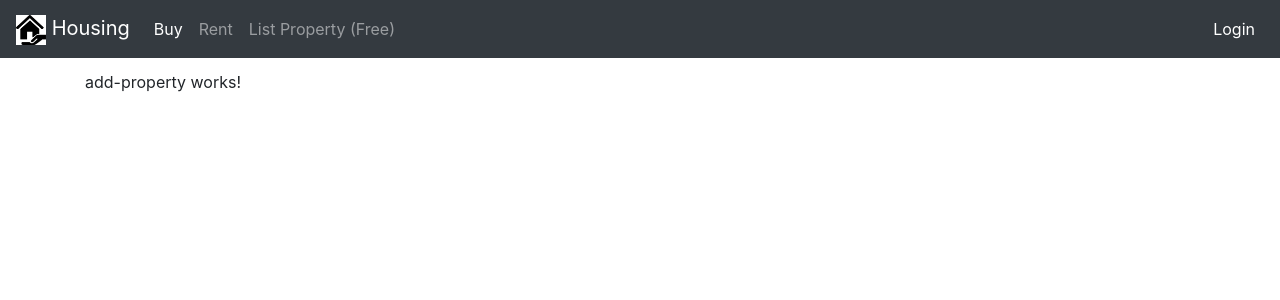
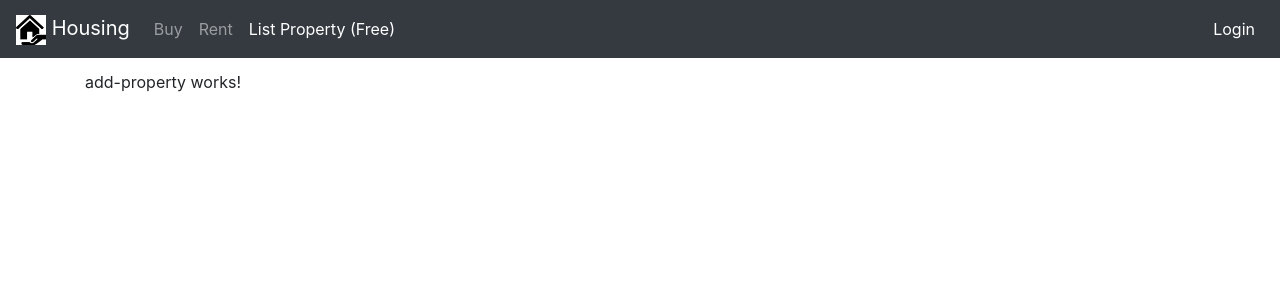
Before and after one commit to webtrainer-in/housing, an Angular app in the folder Housing-SPA/: page /add-property in a window 1280 px wide. Shown: the top 300 px of the page. Built offline with nearby package versions, Linux system fonts and the light colour scheme.

Commit message:
Activating Deactivating Links on the base of route
Signed-off-by: webtrainer-in <webtrainer-in@gmail.com>

```diff
--- a/Housing-SPA/src/app/app.component.html
+++ b/Housing-SPA/src/app/app.component.html
@@ -1,18 +1,32 @@
 <nav class="navbar navbar-expand-md navbar-dark bg-dark fixed-top">
-    <a class="navbar-brand" href="/">
+    <a class="navbar-brand" routerLink="/">
         <img src="assets\images\brand-image.png" width="30" height="30" alt="">
         Housing
     </a>
     <div class="collapse navbar-collapse" id="navbarNav">
         <ul class="navbar-nav">
-          <li class="nav-item active">
-            <a class="nav-link" href="/">Buy</a>
+          <li>
+            <a
+              [routerLinkActiveOptions]="{exact:true}"
+              routerLinkActive="active"
+              class="nav-link"
+              routerLink="/">
+              Buy</a>
           </li>
           <li class="nav-item">
-            <a class="nav-link" href="/">Rent</a>
+            <a class="nav-link"
+              routerLinkActive="active"
+              routerLink="/rent-property"
+              >Rent
+            </a>
           </li>
           <li class="nav-item">
-            <a class="nav-link" href="/add-property">List Property (Free)</a>
+            <a
+              class="nav-link"
+              routerLinkActive="active"
+              routerLink="/add-property">
+              List Property (Free)
+            </a>
           </li>
         </ul>
       </div>
--- a/Housing-SPA/src/app/app.module.ts
+++ b/Housing-SPA/src/app/app.module.ts
@@ -12,7 +12,8 @@ import { HousingService } from './Services/housing.service';
 import { AddPropertyComponent } from './add-property/add-property.component';
 
 const appRoutes: Routes = [
-  { path:'', component: PropertyListComponent    },
+  { path:'', component: PropertyListComponent},
+  { path:'rent-property', component: PropertyListComponent},
   { path:'add-property', component: AddPropertyComponent }
 
 ];
```
